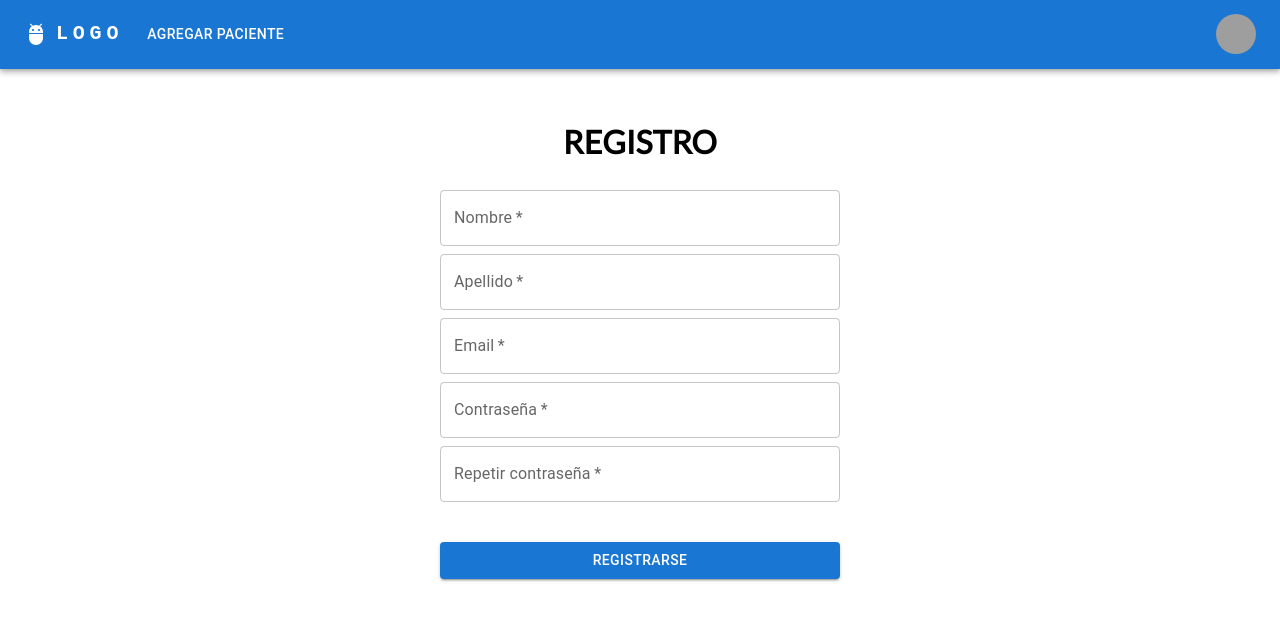
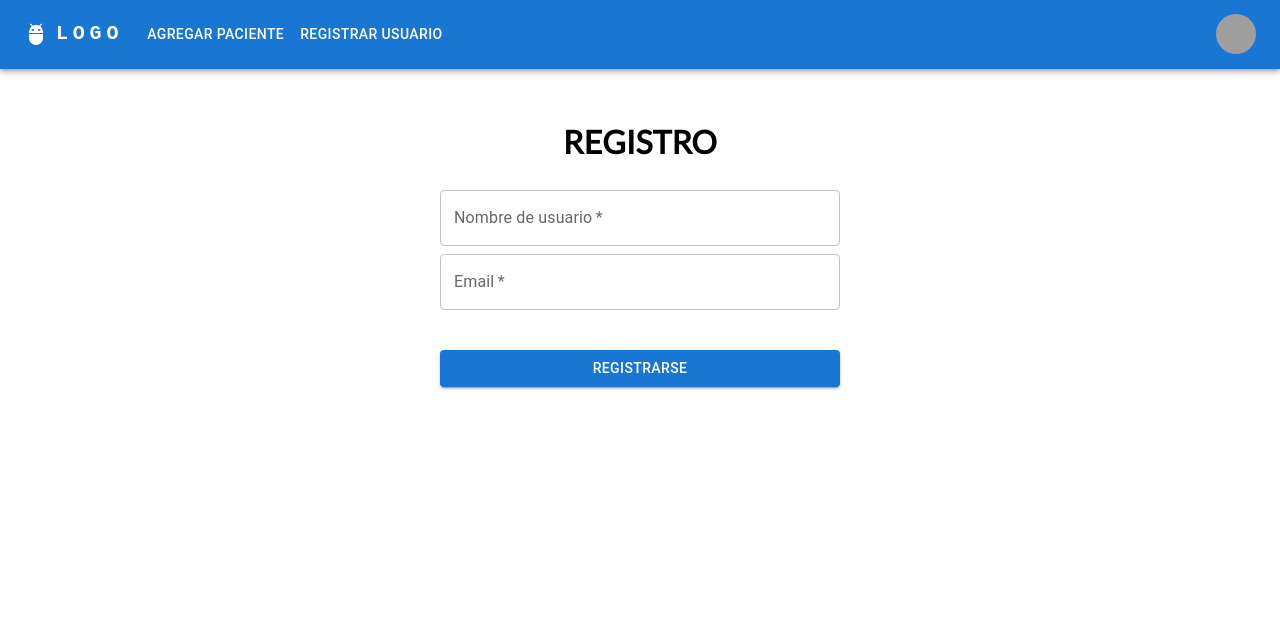
Before and after one commit to lautarobarrera10/turnero-kinesio, a React (Create React App) app: page /register in a window 1280 px wide. Shown: the top 620 px of the page. Built offline with nearby package versions, Linux system fonts and the light colour scheme; grey boxes are pictures that could not be loaded.

Commit message:
empezando a crear el formulario de registro de usuario

```diff
--- a/src/components/Navbar.jsx
+++ b/src/components/Navbar.jsx
@@ -16,7 +16,10 @@ import AdbIcon from '@mui/icons-material/Adb';
 
 import { Link } from "react-router-dom";
 
-const pages = [{ text:'Agregar paciente', path: '/agregar-paciente' }];
+const pages = [
+  { text:'Agregar paciente', path: '/agregar-paciente' },
+  { text:'Registrar usuario', path: '/register' }
+];
 const settings = ['Profile', 'Account', 'Dashboard', 'Logout'];
 
 function Navbar() {
--- a/src/routes/Register/index.jsx
+++ b/src/routes/Register/index.jsx
@@ -20,7 +20,11 @@ const Register = () => {
             justifyContent:'center',
             alignItems:'center',
         }}>
-            <Box component="form" onSubmit={registerUser} sx={{
+            <Box
+            component="form"
+            type='POST'
+            onSubmit={registerUser}
+            sx={{
                 mt:4,
                 width:'400px',
                 display:'flex',
@@ -28,12 +32,8 @@ const Register = () => {
                 gap:1
             }}>
                 <h1>Registro</h1>
-                <TextField required id="name" label="Nombre" variant="outlined" type="text"/>
-                <TextField required id="lastname" label="Apellido" variant="outlined" type="text"/>
+                <TextField required id="username" label="Nombre de usuario" variant="outlined" type="text"/>
                 <TextField required id="email" label="Email" variant="outlined" type="email"/>
-                <TextField required id="password" label="Contraseña" variant="outlined" type="password"/>
-                <TextField required id="re-password" label="Repetir contraseña" variant="outlined" type="password"/>
-                {rePasswordError && <p className='text-error'>Las contraseñas no coinciden.</p>}
                 <Button type="submit" sx={{mt:4}} variant="contained">Registrarse</Button>
             </Box>
         </Container>
```
